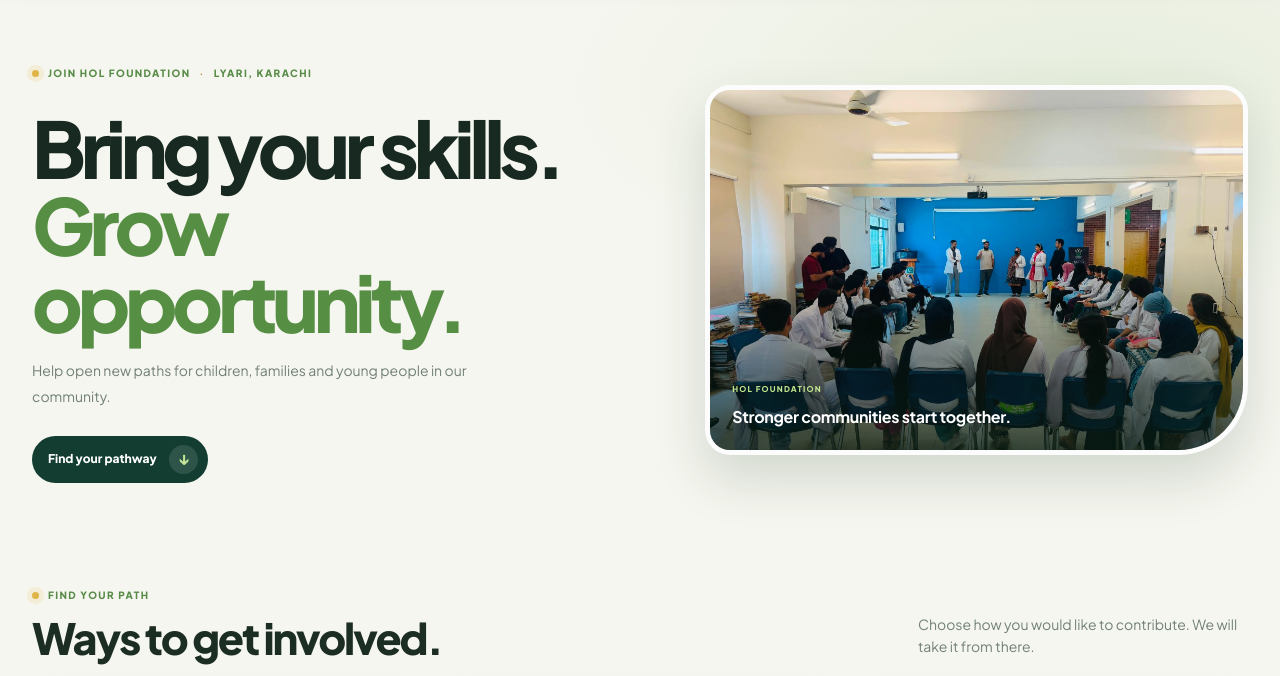
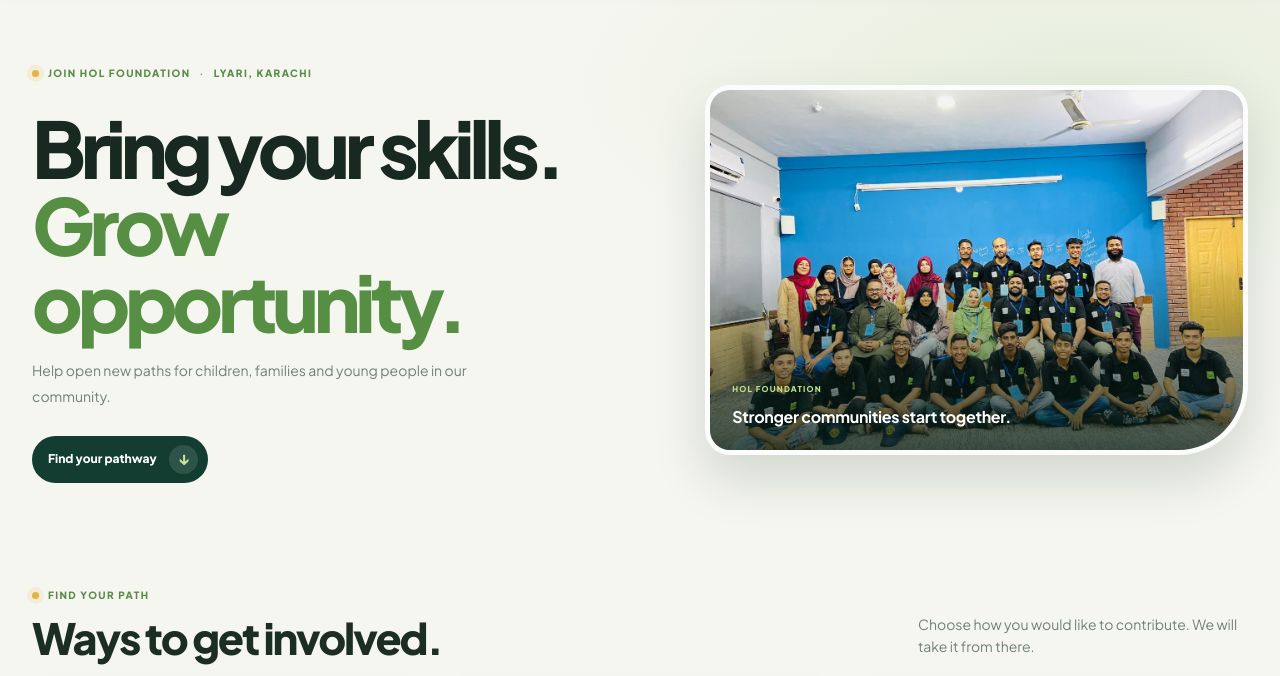
Before and after one commit to khizer-ur-Rehman/holfoundation, a plain HTML site: page careers.html in a window 1280 px wide. Shown: the part 124-800 px from the top of the page. Drawn offline with Linux system fonts and the light colour scheme.

Commit message:
Update Careers hero photo

```diff
--- a/careers.html
+++ b/careers.html
@@ -25,7 +25,7 @@
           <a class="career-primary-link" href="#career-pathways">Find your pathway <span aria-hidden="true">&#8595;</span></a>
         </div>
         <figure class="career-hero-photo">
-          <img src="assets/images/about/about-community-classroom.jpg" alt="HOL students and team sharing a community learning session" width="2048" height="1536">
+          <img src="assets/images/about/kb-campus-team.jpeg" alt="HOL students and educators gathered at KB Campus" width="1280" height="960">
           <figcaption><span>HOL FOUNDATION</span><strong>Stronger communities start together.</strong></figcaption>
         </figure>
       </div>
```
Also changed, not shown: assets/images/about/kb-campus-team.jpeg (added).
